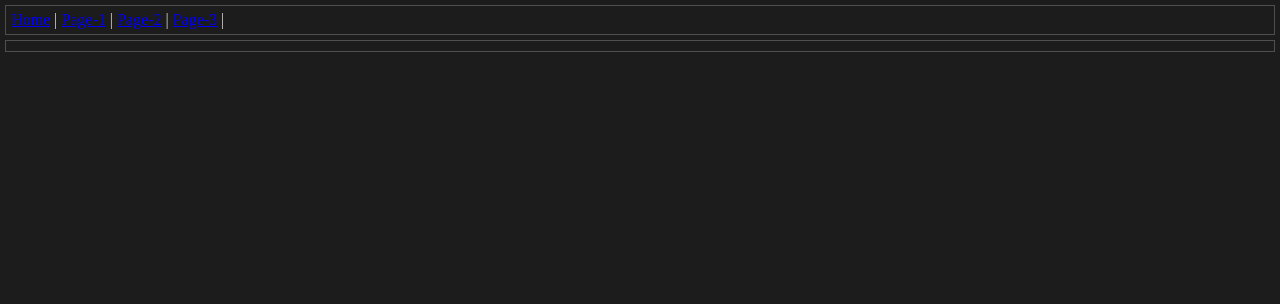
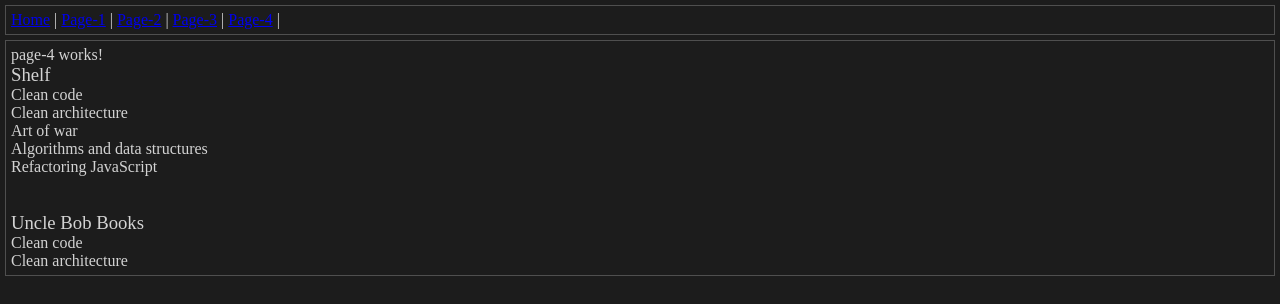
Before and after one commit to jwalczak-dev/angular-signals, an Angular app: page /page-4 in a window 1280 px wide. Before the commit this address led to /. Shown: the top 304 px of the page. Built offline with nearby package versions, Linux system fonts and the light colour scheme.

Commit message:
Add page-4 component; add a few examples with signals

```diff
--- a/src/app/app.component.html
+++ b/src/app/app.component.html
@@ -4,6 +4,7 @@
     <a class="button" routerLink="page-1">Page-1</a> |
     <a class="button" routerLink="page-2">Page-2</a> |
     <a class="button" routerLink="page-3">Page-3</a> |
+    <a class="button" routerLink="page-4">Page-4</a> |
   </div>
 </div>
 
--- a/src/app/app.routes.ts
+++ b/src/app/app.routes.ts
@@ -16,4 +16,8 @@ export const routes: Routes = [
     path: 'page-3',
     loadComponent: () => import('./page-3/page-3.component').then(c => c.Page3Component)
   },
+  {
+    path: 'page-4',
+    loadComponent: () => import('./page-4/page-4.component').then(c => c.Page4Component)
+  },
 ];
--- /dev/null
+++ b/src/app/page-4/page-4.component.ts
@@ -0,0 +1,50 @@
+import {Component, computed, signal, WritableSignal} from '@angular/core';
+import {NgFor, NgIf} from "@angular/common";
+
+@Component({
+  selector: 'app-page-4',
+  standalone: true,
+  imports: [NgFor, NgIf],
+  template: `
+    <p>page-4 works!</p>
+    <div *ngIf="books()?.length">
+      <h3>Shelf</h3>
+      <p *ngFor="let book of books()">{{book.name}}</p>
+    </div>
+
+    <br/>
+    <br/>
+    <div *ngIf="uncleBobBooks()?.length">
+      <h3>Uncle Bob Books</h3>
+      <p *ngFor="let book of uncleBobBooks()">{{book.name}}</p>
+    </div>
+
+  `,
+  styleUrl: './page-4.component.scss'
+})
+export class Page4Component {
+
+  books: WritableSignal<{id: number, name: string}[] | null> = signal(null)
+  basket = signal([{id: 66}, {id: 11}])
+
+  uncleBobBooks = computed(
+    () => this.books()?.filter((book) => book.name.includes('Clean'))
+  )
+
+  constructor() {
+    this.#populateBooks();
+    console.log(this.books())
+
+  }
+
+  #populateBooks() {
+    this.books.set([
+      {id: 3, name: 'Clean code'},
+      {id: 5, name: 'Clean architecture'},
+      {id: 66, name: 'Art of war'},
+      {id: 11, name: 'Algorithms and data structures'},
+      {id: 8, name: 'Refactoring JavaScript'},
+    ])
+  }
+
+}
```
Also changed, not shown: src/app/page-4/page-4.component.scss (added), 1 other file (tests, documents, lock files or other folders).
